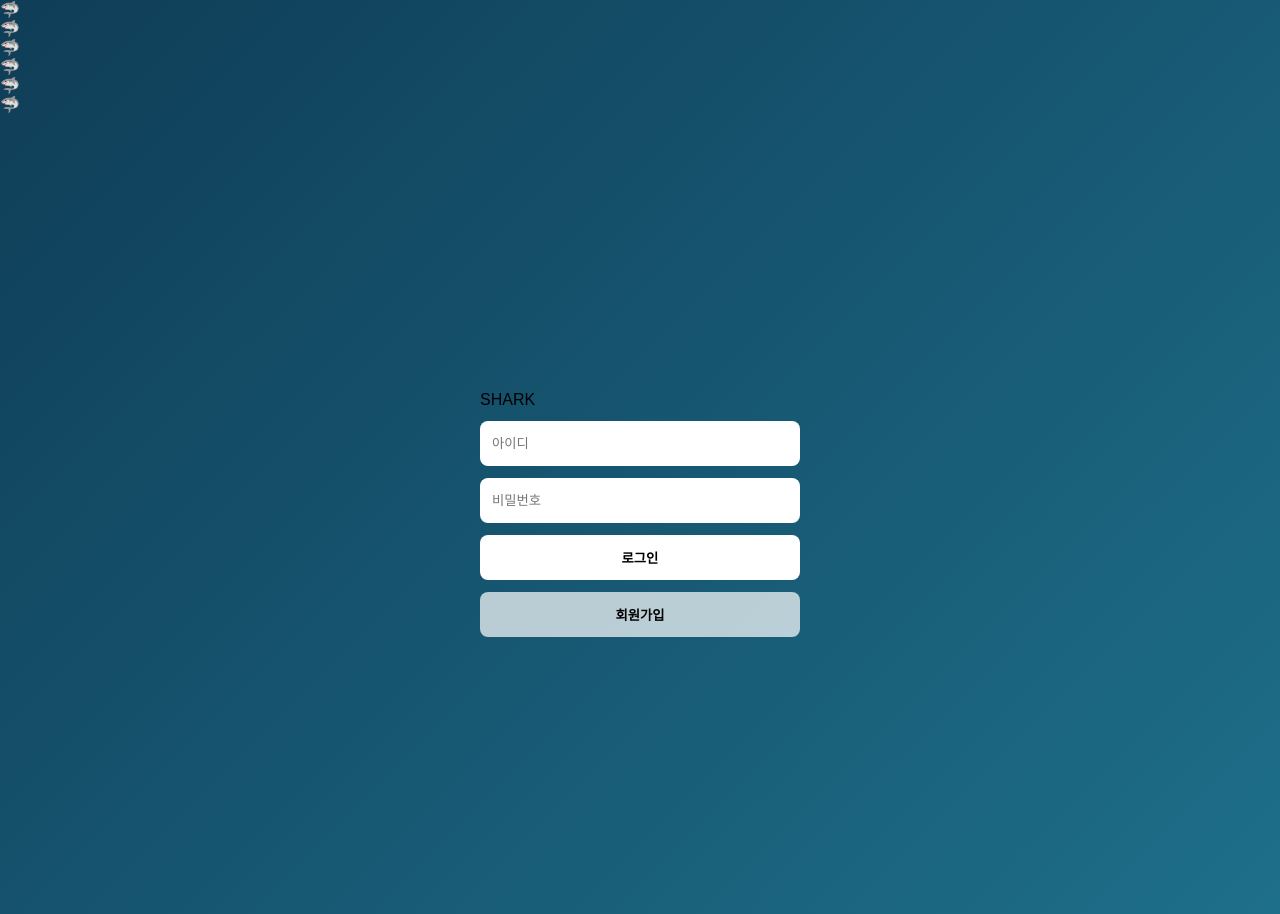
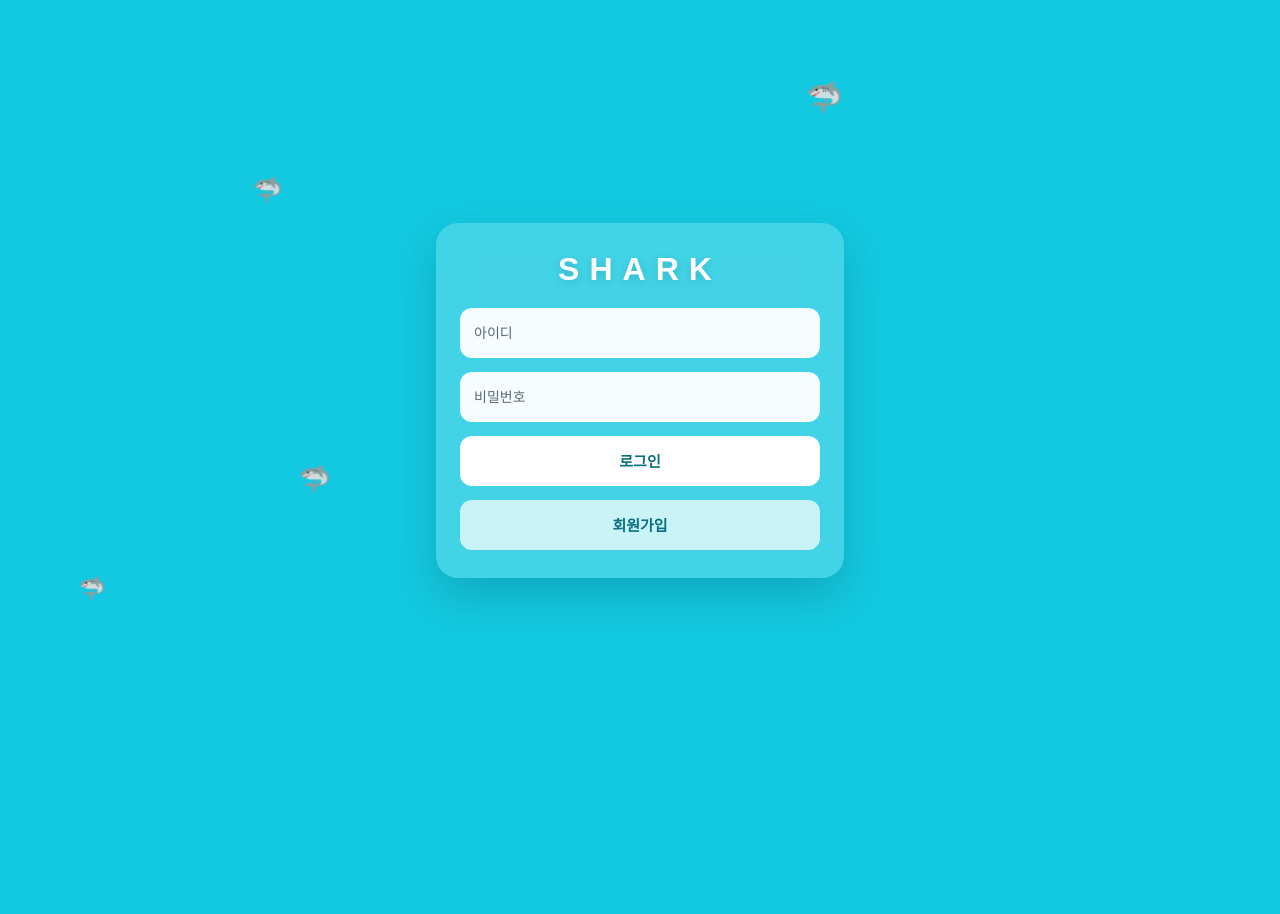
Before and after one commit to shark41245/server1004, a React (Vite) app: page / in a window 1280 px wide. After the commit the page ends 800 px from the top, so only its background shows below. Built offline with nearby package versions, Linux system fonts and the light colour scheme.

Commit message:
Update index.css

```diff
--- a/src/index.css
+++ b/src/index.css
@@ -1,12 +1,21 @@
 body {
   margin: 0;
   font-family: Arial, sans-serif;
-  background: linear-gradient(135deg, #0f3d57, #1e6f8a);
+  background: #13c9e1;
 }
 
 /* 로그인 */
 
+.login-page {
+  position: relative;
+  min-height: 100vh;
+  overflow: hidden;
+  background: #13c9e1;
+}
+
 .login-container {
+  position: relative;
+  z-index: 2;
   height: 100vh;
   display: flex;
   justify-content: center;
@@ -14,39 +23,152 @@ body {
 }
 
 .login-box {
-  width: 320px;
+  width: 360px;
   display: flex;
   flex-direction: column;
-  gap: 12px;
+  gap: 14px;
+  padding: 28px 24px;
+  border-radius: 22px;
+  background: rgba(255, 255, 255, 0.2);
+  backdrop-filter: blur(14px);
+  box-shadow: 0 18px 45px rgba(0, 0, 0, 0.16);
+}
+
+.login-brand {
+  text-align: center;
+  font-size: 32px;
+  font-weight: 800;
+  letter-spacing: 10px;
+  color: white;
+  margin-bottom: 6px;
+  text-shadow: 0 2px 10px rgba(0, 0, 0, 0.15);
 }
 
 .login-box input {
-  height: 45px;
-  border-radius: 8px;
+  height: 50px;
+  border-radius: 12px;
   border: none;
-  padding: 0 12px;
+  padding: 0 14px;
+  font-size: 14px;
+  outline: none;
+  background: rgba(255, 255, 255, 0.95);
+}
+
+.login-box input::placeholder {
+  color: #5b6b73;
 }
 
 .login-box button {
-  height: 45px;
+  height: 50px;
   border: none;
-  border-radius: 8px;
-  background: #ffffff;
+  border-radius: 12px;
+  background: white;
+  color: #0b6f7e;
   cursor: pointer;
-  font-weight: bold;
+  font-weight: 700;
+  font-size: 15px;
+  transition: transform 0.15s ease, box-shadow 0.15s ease;
+}
+
+.login-box button:hover {
+  transform: translateY(-1px);
+  box-shadow: 0 8px 20px rgba(0, 0, 0, 0.12);
 }
 
 .login-box button.secondary {
-  background: rgba(255,255,255,0.7);
+  background: rgba(255, 255, 255, 0.72);
+  color: #0b6f7e;
 }
 
 .msg {
   color: white;
   text-align: center;
+  margin-top: 4px;
+  font-size: 14px;
+  text-shadow: 0 1px 6px rgba(0, 0, 0, 0.18);
+}
+
+/* 상어 */
+
+.shark {
+  position: absolute;
+  z-index: 1;
+  font-size: 30px;
+  opacity: 0.9;
+  user-select: none;
+  pointer-events: none;
+  animation-name: swim;
+  animation-timing-function: linear;
+  animation-iteration-count: infinite;
+}
+
+.shark-1 {
+  top: 10%;
+  left: -10%;
+  animation-duration: 18s;
+  animation-delay: 0s;
+}
+
+.shark-2 {
+  top: 22%;
+  left: -15%;
+  animation-duration: 24s;
+  animation-delay: 2s;
+  font-size: 24px;
+}
+
+.shark-3 {
+  top: 38%;
+  left: -12%;
+  animation-duration: 20s;
+  animation-delay: 5s;
+  font-size: 28px;
+}
+
+.shark-4 {
+  top: 58%;
+  left: -18%;
+  animation-duration: 26s;
+  animation-delay: 1s;
+  font-size: 26px;
+}
+
+.shark-5 {
+  top: 72%;
+  left: -10%;
+  animation-duration: 22s;
+  animation-delay: 4s;
+  font-size: 22px;
+}
+
+.shark-6 {
+  top: 85%;
+  left: -16%;
+  animation-duration: 28s;
+  animation-delay: 7s;
+  font-size: 25px;
+}
+
+@keyframes swim {
+  0% {
+    transform: translateX(0) scaleX(1) rotate(0deg);
+  }
+  48% {
+    transform: translateX(115vw) scaleX(1) rotate(2deg);
+  }
+  50% {
+    transform: translateX(115vw) scaleX(-1) rotate(0deg);
+  }
+  98% {
+    transform: translateX(0) scaleX(-1) rotate(-2deg);
+  }
+  100% {
+    transform: translateX(0) scaleX(1) rotate(0deg);
+  }
 }
 
 /* ========================= */
-/* 회원가입 (추가된 부분) */
+/* 회원가입 (기존 유지) */
 /* ========================= */
 
 .signup-page {
```
